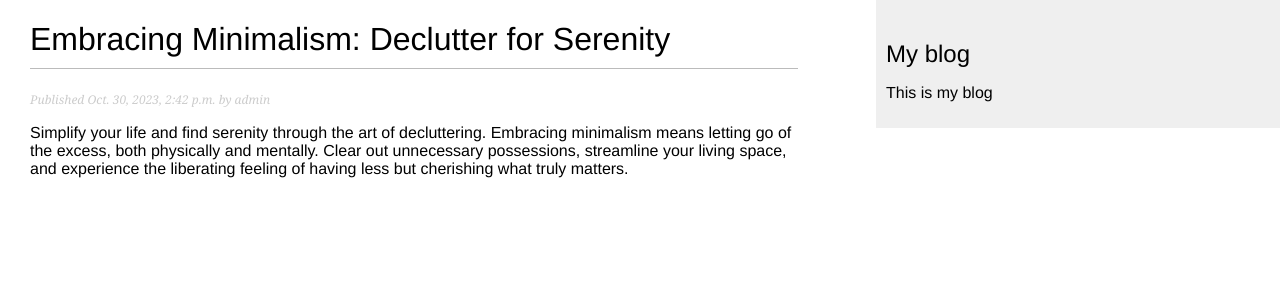
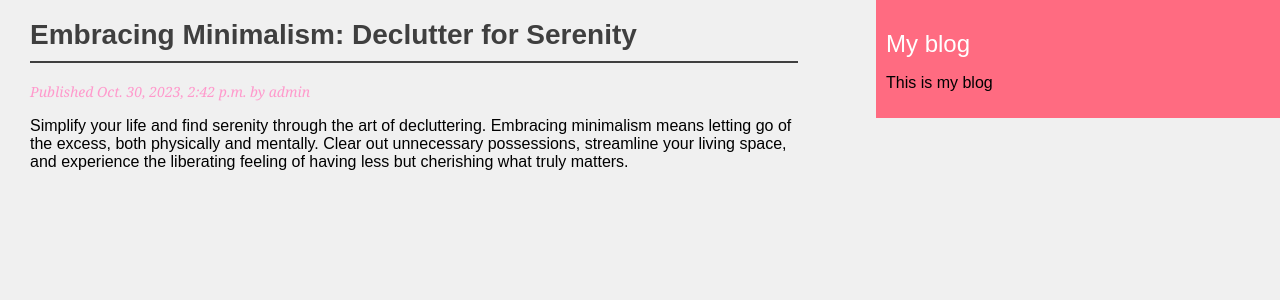
Before and after one commit to cyansnbrst/myBlogProject, a Django app: template templates/blog/post/detail.html in a window 1280 px wide. Shown: the top 300 px of the page. Run offline with Django 4.2, Linux system fonts and the light colour scheme; the template is opened without the code that fills it: values named after a table or form of the project are taken from there, others are empty; data comes from the database, SQL or seed files in the repository.

Commit message:
Thanks god and chatgpt for better css

```diff
--- a/blog/static/css/blog.css
+++ b/blog/static/css/blog.css
@@ -1,23 +1,33 @@
 body {
     margin: 0;
     padding: 0;
-    font-family: helvetica, sans-serif;
+    font-family: Arial, sans-serif;
+    background-color: #f0f0f0;
 }
 
 a {
-    color: #00abff;
+    color: #ff6b81; /* Розовый */
     text-decoration: none;
+    transition: color 0.3s;
+}
+
+a:hover {
+    color: #ef1641; /* Более яркий розовый при наведении */
 }
 
 h1 {
-    font-weight: normal;
-    border-bottom: 1px solid #bbb;
+    font-weight: bold;
+    border-bottom: 2px solid #3f3f3f;
     padding: 0 0 10px 0;
+    color: #3f3f3f;
+    font-size: 28px;
 }
 
 h2 {
     font-weight: normal;
-    margin: 30px 0 0;
+    margin: 20px 0 10px;
+    color: #ffffff;
+    font-size: 24px;
 }
 
 #content {
@@ -30,68 +40,74 @@ h2 {
     float: right;
     width: 30%;
     padding: 10px;
-    background: #efefef;
+    background: #ff6b81;
     height: 100%;
 }
 
 p.date {
-    color: #ccc;
-    font-family: georgia, serif;
-    font-size: 12px;
+    color: #ff99cc; /* Более яркий розовый */
+    font-family: Georgia, serif;
+    font-size: 14px;
     font-style: italic;
 }
 
 /* pagination */
 .pagination {
-    margin: 40px 0;
+    margin: 20px 0;
     font-weight: bold;
 }
 
 /* forms */
 label {
-    float: left;
     clear: both;
-    color: #333;
-    margin-bottom: 4px;
+    color: #3399cc; /* Голубой */
+    margin-bottom: 10px;
+    font-size: 16px;
 }
 
 input, textarea {
     clear: both;
-    float: left;
-    margin: 0 0 10px;
-    background: #ededed;
-    border: 0;
-    padding: 6px 10px;
-    font-size: 12px;
+    margin: 0 0 15px;
+    background: #ffccf2; /* Бледный розовый */
+    border: 1px solid #ff99cc; /* Более яркий розовый */
+    padding: 10px;
+    font-size: 16px;
+    border-radius: 5px;
 }
 
 input[type=submit] {
     font-weight: bold;
-    background: #00abff;
+    background: #0099cc; /* Голубой */
     color: #fff;
-    padding: 10px 20px;
-    font-size: 14px;
+    padding: 12px 20px;
+    font-size: 18px;
     text-transform: uppercase;
+    border: none;
+    cursor: pointer;
+    border-radius: 5px;
 }
 
 .errorlist {
-    color: #cc0033;
-    float: left;
-    clear: both;
+    color: #ff6b81; /* Розовый */
     padding-left: 10px;
+    font-size: 14px;
 }
 
 /* comments */
 .comment {
-    padding: 10px;
+    padding: 15px;
+    background: #ffccf2; /* Бледный розовый */
+    border: 1px solid #ff99cc; /* Более яркий розовый */
+    border-radius: 5px;
+    margin-bottom: 15px;
 }
 
 .comment:nth-child(even) {
-    background: #efefef;
+    background: #ff99cc; /* Более яркий розовый */
 }
 
 .comment .info {
     font-weight: bold;
-    font-size: 12px;
-    color: #666;
+    font-size: 16px;
+    color: #3399cc; /* Голубой */
 }
```
Also changed, not shown: templates/blog/base.html (+4 -4 lines).
